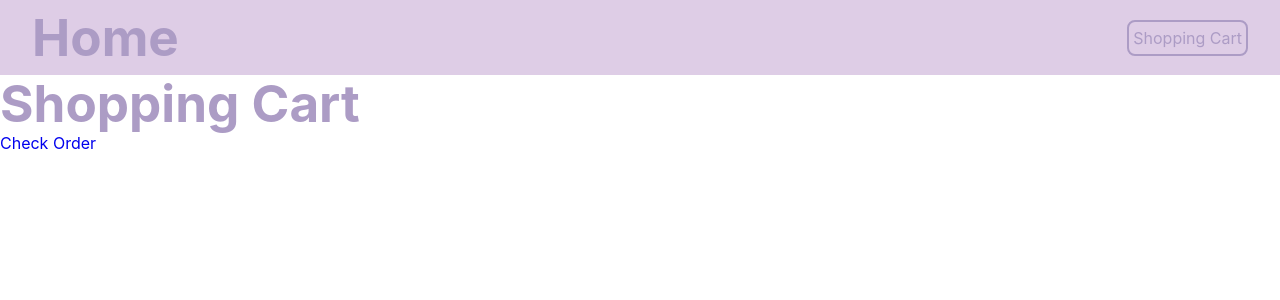
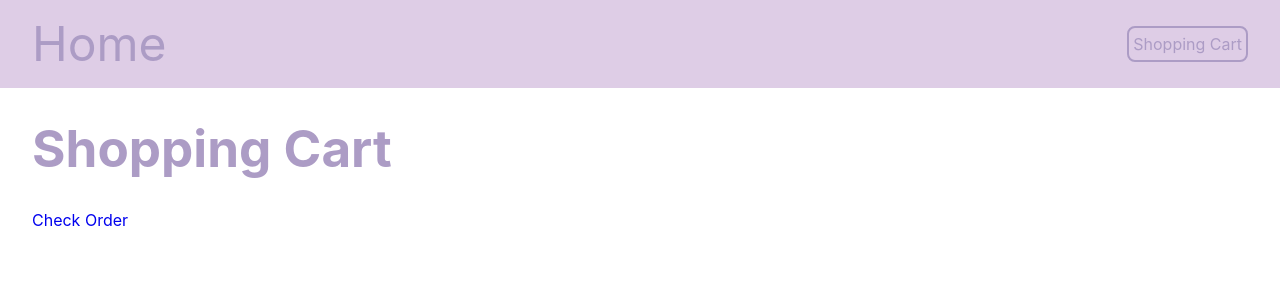
Before and after one commit to emesefedev/shopping-cart-react, a React (Vite) app: page /buy in a window 1280 px wide. Shown: the top 300 px of the page. Built offline with nearby package versions, Linux system fonts and the light colour scheme.

Commit message:
products to buy bubble and common layout

```diff
--- a/src/App.jsx
+++ b/src/App.jsx
@@ -1,16 +1,30 @@
+import { useState } from "react";
+
 import { Link } from "react-router-dom";
 import { Outlet } from "react-router-dom";
 
 function App() {
+  const [productsToBuy, setProductsToBuy] = useState(0)
+
+  const updateProductsToBuy = (productsToAdd) => {
+    setProductsToBuy(productsToBuy + productsToAdd)
+  }
 
   return (
     <>
       <div className="nav-bar">
-        <h1><Link className="link-home" to="/">Home</Link></h1>
-        <Link className="link-border ml-auto" to="/buy">Shopping Cart</Link>
+        <p><Link className="link-home" to="/">Home</Link></p>
+        <Link className="shopping-cart-link link-border ml-auto" to="/buy">
+          Shopping Cart
+          { productsToBuy > 0
+            && <div className="shopping-cart-bubble">
+                {productsToBuy}
+              </div>
+          }
+        </Link>
       </div>
 
-      <Outlet />
+      <Outlet context={[updateProductsToBuy]}/>
     </>
   )
 }
--- a/src/CheckOrder.jsx
+++ b/src/CheckOrder.jsx
@@ -3,9 +3,9 @@ import { Link } from "react-router-dom";
 export default function CheckOrder() {
 
   return (
-    <>
-      <h1>Check Order</h1>
+    <div className="p-32">
+      <h1 className="mb-32">Check Order</h1>
       <Link to="/success">Successful Purchasse</Link>
-    </>
+    </div>
   )
 }
--- a/src/Home.jsx
+++ b/src/Home.jsx
@@ -1,20 +1,26 @@
 import { ditto, chansey, crobat, torchic, wingull, swablu, glaceon, smoliv } from "./fake-data"
 import Product from "./Product"
 
+import { useOutletContext } from "react-router-dom"
+
 export default function Home() {
 
+  const [updateProductsToBuy] = useOutletContext()
+
   return (
-    <>
+    <div className="p-32">
+      <h1 className="mb-32">Products</h1>
+
       <div className="products-container">
-        <Product pokemon={ditto}></Product>
-        <Product pokemon={chansey}></Product>
-        <Product pokemon={crobat}></Product>
-        <Product pokemon={torchic}></Product>
-        <Product pokemon={wingull}></Product>
-        <Product pokemon={swablu}></Product>
-        <Product pokemon={glaceon}></Product>
-        <Product pokemon={smoliv}></Product>
+        <Product pokemon={ditto} updateProductsToBuy={updateProductsToBuy}></Product>
+        <Product pokemon={chansey} updateProductsToBuy={updateProductsToBuy}></Product>
+        <Product pokemon={crobat} updateProductsToBuy={updateProductsToBuy}></Product>
+        <Product pokemon={torchic} updateProductsToBuy={updateProductsToBuy}></Product>
+        <Product pokemon={wingull} updateProductsToBuy={updateProductsToBuy}></Product>
+        <Product pokemon={swablu} updateProductsToBuy={updateProductsToBuy}></Product>
+        <Product pokemon={glaceon} updateProductsToBuy={updateProductsToBuy}></Product>
+        <Product pokemon={smoliv} updateProductsToBuy={updateProductsToBuy}></Product>
       </div>
-    </>
+    </div>
   )
 }
--- a/src/Product.jsx
+++ b/src/Product.jsx
@@ -3,9 +3,9 @@ import PlusMinus from "./PlusMinus"
 import { useState } from "react"
 
 import { MIN_AMOUNT, MAX_AMOUNT } from "./constants"
-import { addProduct, deleteProduct, displayProducts, updateQuantity } from "./shopping-cart"
+import { addProduct, deleteProduct, updateQuantity } from "./shopping-cart"
 
-export default function Product({pokemon}) {
+export default function Product({pokemon, updateProductsToBuy}) {
   const [amount, setAmount] = useState(0)
   const [wantToBuy, setWantToBuy] = useState(false)
 
@@ -22,6 +22,7 @@ export default function Product({pokemon}) {
     else updateQuantity(pokemon.id, amount + 1)
 
     setAmount(amount + 1)
+    updateProductsToBuy(1)
   }
 
   const decreaseAmount = () => {
@@ -32,11 +33,12 @@ export default function Product({pokemon}) {
     else updateQuantity(pokemon.id, amount - 1)
 
     setAmount(amount - 1)
-    displayProducts()
+    updateProductsToBuy(-1)
   }
 
   const buy = () => {
     setWantToBuy(true)
+    increaseAmount()
   }
 
   return (
--- a/src/ShoppingCart.jsx
+++ b/src/ShoppingCart.jsx
@@ -3,9 +3,9 @@ import { Link } from "react-router-dom";
 export default function ShoppingCart() {
 
   return (
-    <>
-      <h1>Shopping Cart</h1>
+    <div className="p-32">
+      <h1 className="mb-32">Shopping Cart</h1>
       <Link to="/check">Check Order</Link>
-    </>
+    </div>
   )
 }
--- a/src/SuccessfulPurchase.jsx
+++ b/src/SuccessfulPurchase.jsx
@@ -3,9 +3,9 @@ import { Link } from "react-router-dom";
 export default function SuccessfulPurchase() {
 
     return (
-      <>
-        <h1>Successful Purchase</h1>
+      <div className="p-32">
+        <h1 className="mb-32">Successful Purchase</h1>
         <Link to="/">Home</Link>
-      </>
+      </div>
     )
   }
--- a/src/index.css
+++ b/src/index.css
@@ -13,7 +13,7 @@
   --secondary-color: #DECDE6;
   --tertiary-color: #5A6ADE;
   --background-color: #111111;
-  --gray-color: #ACB4CD;
+  --alert-color: #C74756;
 
   color-scheme: light dark;
   color: var(--primary-color);
@@ -58,6 +58,7 @@ h1 {
 
 .link-home {
   color: var(--primary-color);
+  font-size: 3em;
 }
 
 .link-border {
@@ -74,12 +75,31 @@ h1 {
   border: 2px solid var(--tertiary-color);
 }
 
+.shopping-cart-link {
+  position: relative;
+}
+
+.shopping-cart-bubble {
+  position: absolute;
+  top: 12px;
+  right: -12px;
+
+  transform: translateY(-100%);
+  width: 24px;
+  height: 24px;
+
+  background-color: var(--alert-color);
+  border-radius: 12px;
+
+  text-align: center;
+  color: var(--secondary-color);
+}
+
 /* HOME */
 
 .products-container {
   display: grid;
   gap: 32px;
-  padding: 32px;
 
   grid-template-rows: repeat(2, 1fr);
   grid-template-columns: repeat(auto-fit, minmax(300px, 1fr));
@@ -161,6 +181,16 @@ h1 {
   margin-left: auto;
 }
 
+.mb-32 {
+  margin-bottom: 32px;
+}
+
+/* PADDING */
+
+.p-32 {
+  padding: 32px;
+}
+
 @media (prefers-color-scheme: light) {
   :root {
     --background-color: #ffffff;
```
